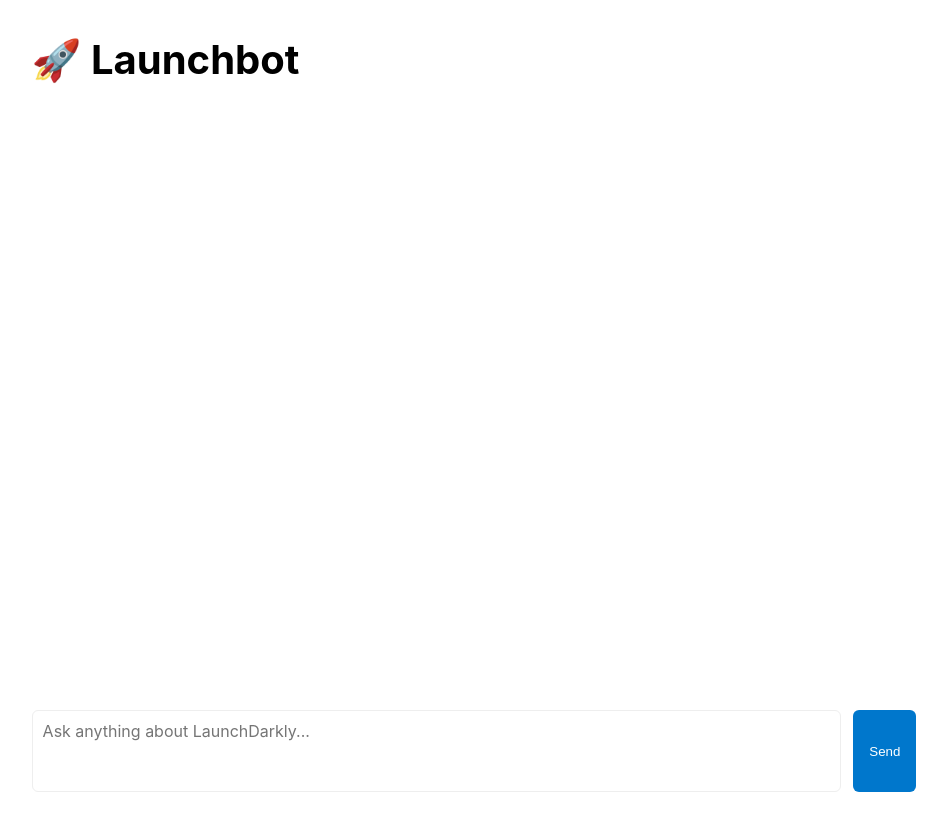
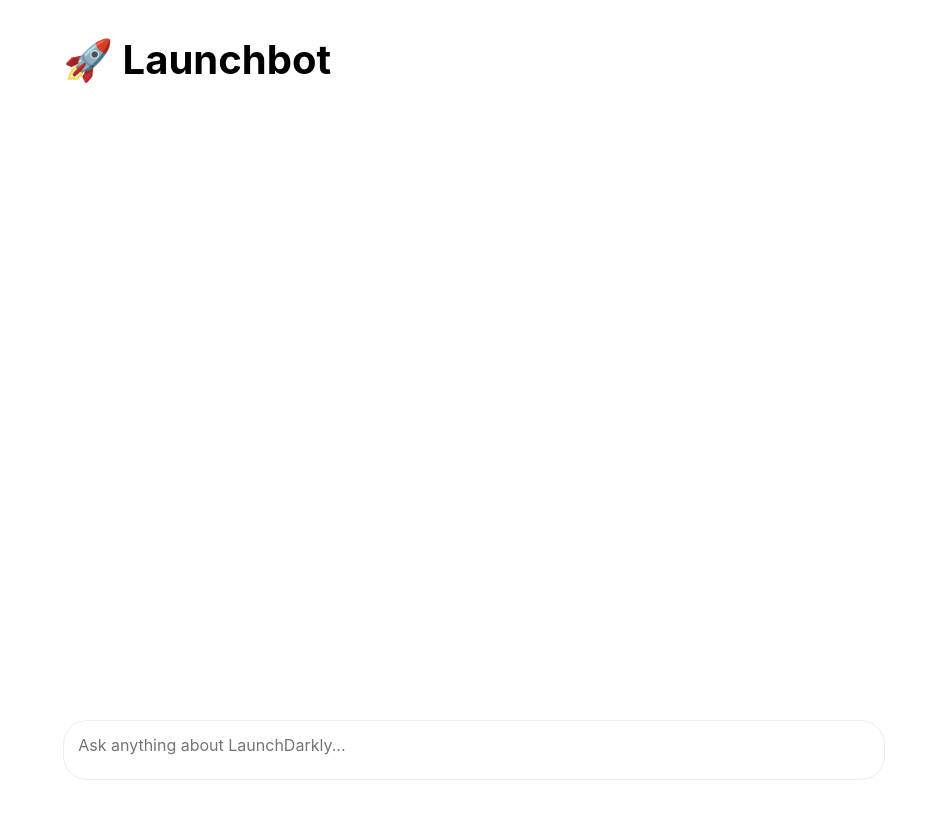
Before and after one commit to ankitam1306/moonshots-ai-chatbot, a React (Vite) app in the folder launchbot-ui/: page / in a window 1280 px wide. Shown: the whole page, without its empty margins (166-1113 px from the left). Built offline with nearby package versions, Linux system fonts and the light colour scheme.

Commit message:
added prompt templte + ui fixes

```diff
--- a/launchbot-ui/index.html
+++ b/launchbot-ui/index.html
@@ -4,7 +4,7 @@
     <meta charset="UTF-8" />
     <link rel="icon" type="image/svg+xml" href="/favicon.svg" />
     <meta name="viewport" content="width=device-width, initial-scale=1.0" />
-    <title>Vite + React + TS</title>
+    <title>Launchbot</title>
   </head>
   <body>
     <div id="root"></div>
--- a/launchbot-ui/package.json
+++ b/launchbot-ui/package.json
@@ -12,7 +12,8 @@
   "dependencies": {
     "prismjs": "^1.30.0",
     "react": "^19.1.0",
-    "react-dom": "^19.1.0"
+    "react-dom": "^19.1.0",
+    "react-icons": "^5.5.0"
   },
   "devDependencies": {
     "@eslint/js": "^9.30.1",
--- a/launchbot-ui/src/components/ChatInput.css
+++ b/launchbot-ui/src/components/ChatInput.css
@@ -5,21 +5,48 @@
   background: white;
   gap: 12px;
   width: 100%;
+  position: relative;
+  margin-top: 1rem;
 }
 
 .chat-input textarea {
   flex: 1;
   resize: none;
-  padding: 10px;
+  padding: 14px;
   border: 1px solid #eee;
-  border-radius: 6px;
+  border-radius: 24px;
   font-size: 16px;
-  min-height: 60px;
+  min-height: 30px;
   font-family: -apple-system, BlinkMacSystemFont, "Segoe UI", Roboto,
     "Helvetica Neue", sans-serif;
+  margin-bottom: 12px;
 }
 
-.chat-input button {
+.chat-input-icon {
+  position: absolute;
+  top: 50%;
+  right: 12px;
+  transform: translateY(-50%);
+  background: #000;
+  border: none;
+  color: white;
+  /* font-size: 1.1rem; */
+  cursor: pointer;
+  opacity: 0;
+  pointer-events: none;
+  transition: opacity 0.2s ease;
+  width: 30px;
+  height: 30px;
+  border-radius: 50%;
+  transform: translate(-50%, -50%);
+}
+
+.chat-input-icon.visible {
+  opacity: 1;
+  pointer-events: auto;
+}
+
+/* .chat-input button {
   padding: 10px 16px;
   background-color: #0077cc;
   color: white;
@@ -27,4 +54,4 @@
   border-radius: 6px;
   font-weight: 500;
   cursor: pointer;
-}
+} */
--- a/launchbot-ui/src/components/ChatInput.tsx
+++ b/launchbot-ui/src/components/ChatInput.tsx
@@ -1,3 +1,4 @@
+import { FaArrowUp } from "react-icons/fa";
 import "./ChatInput.css";
 
 export default function ChatInput({ value, onChange, onSubmit, disabled }) {
@@ -18,8 +19,13 @@ export default function ChatInput({ value, onChange, onSubmit, disabled }) {
         rows={1}
         disabled={disabled}
       />
-      <button onClick={onSubmit} disabled={disabled}>
-        Send
+      <button
+        className={`chat-input-icon ${value.trim() ? "visible" : "hidden"}`}
+        onClick={onSubmit}
+        disabled={disabled}
+        aria-label="Send"
+      >
+        <FaArrowUp />
       </button>
     </div>
   );
--- a/launchbot-ui/src/components/MessageBubble.css
+++ b/launchbot-ui/src/components/MessageBubble.css
@@ -1,6 +1,6 @@
 /* src/components/MessageBubble.css */
 .message-bubble {
-  max-width: 70%;
+  max-width: 80%;
   font-size: 16px;
   line-height: 1.7;
   word-wrap: break-word;
@@ -11,18 +11,18 @@
   text-align: right;
   /* font-weight: 500; */
   background: #eee;
-  padding: 12px;
-  border-radius: 10px;
-  margin-bottom: 10px;
+  padding: 8px 12px;
+  border-radius: 16px;
+  /* margin-bottom: 10px; */
 }
 
 .message-bubble.bot {
   align-self: flex-start;
   background: #fff;
   /* border: 1px solid #eee; */
-  padding: 12px;
+  /* padding: 12px; */
   border-radius: 10px;
-  margin-bottom: 10px;
+  /* margin-bottom: 10px; */
 }
 
 .bubble-content {
--- a/launchbot-ui/src/stylesheets/Launchbot.css
+++ b/launchbot-ui/src/stylesheets/Launchbot.css
@@ -10,7 +10,7 @@ body,
   height: 100vh;
   /* font-family: system-ui, sans-serif; */
   /* background: #f9f9f9; */
-  width: 70%;
+  width: 65%;
   align-items: center;
   justify-content: center;
   /* margin: 0px 100px; */
@@ -33,6 +33,11 @@ body,
   flex-direction: column;
   gap: 16px;
   width: 100%;
+  -ms-overflow-style: none; /* IE and Edge */
+  scrollbar-width: none; /* Firefox */
+}
+.launchbot-thread::-webkit-scrollbar {
+  display: none; /* Chrome, Safari, Opera */
 }
 
 .launchbot-message {
```
Also changed, not shown: 1 other file (tests, documents, lock files or other folders).
